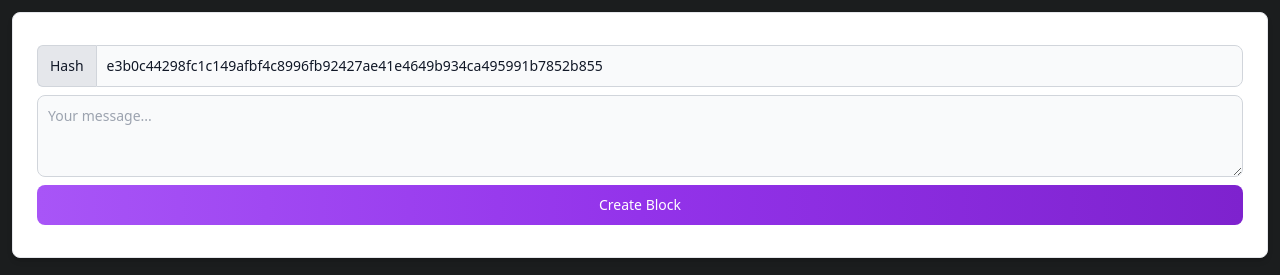
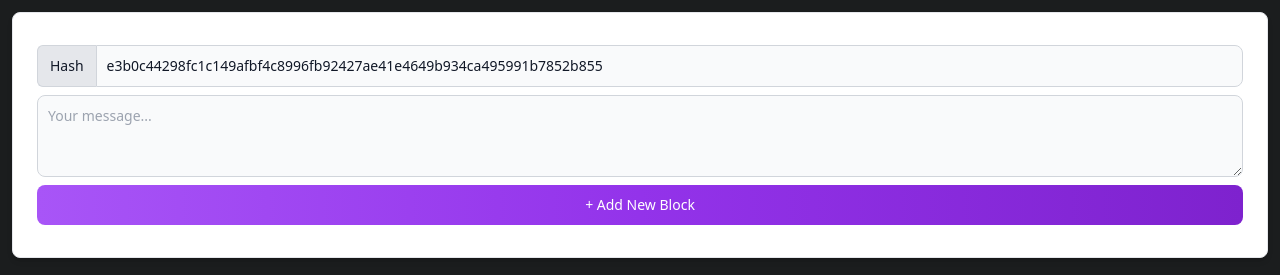
Before and after one commit to waiscodes/demo.blockchain, a React app: page / in a window 1280 px wide. Shown: the top 275 px of the page. Built offline with nearby package versions, Linux system fonts and the light colour scheme; the HTML template or start-up script is replaced by a standard one.

Commit message:
fixed difficulty

```diff
--- a/src/blockchain/Block.ts
+++ b/src/blockchain/Block.ts
@@ -10,7 +10,7 @@ const GENESIS = {
 	tx: "Hello World",
 };
 
-const BLOCK_TIME = 1000;
+const BLOCK_TIME = 14000;
 
 class Block {
 	public height: number;
@@ -62,7 +62,7 @@ class Block {
 	};
 
 	static adjustDifficulty = (prevDifficulty: number, prevTimestamp: number, currTimestamp: number): number => {
-		if (prevDifficulty <= 4) return 4;
+		if (prevDifficulty < 4) return prevDifficulty + 1;
 
 		if (currTimestamp - prevTimestamp > BLOCK_TIME) {
 			return prevDifficulty - 1;
--- a/src/components/AddBlock.tsx
+++ b/src/components/AddBlock.tsx
@@ -48,7 +48,7 @@ const AddBlock: React.FC<Props> = ({ addBlock }) => {
 				type="submit"
 				className="w-full bg-gradient-to-r from-purple-500 via-purple-600 to-purple-700 hover:bg-gradient-to-br focus:ring-4 focus:outline-none focus:ring-purple-300 dark:focus:ring-purple-800 font-medium rounded-lg text-sm px-5 py-2.5 text-center mr-2 my-2"
 			>
-				Create Block
+				+ Add New Block
 			</button>
 		</form>
 	);
```
